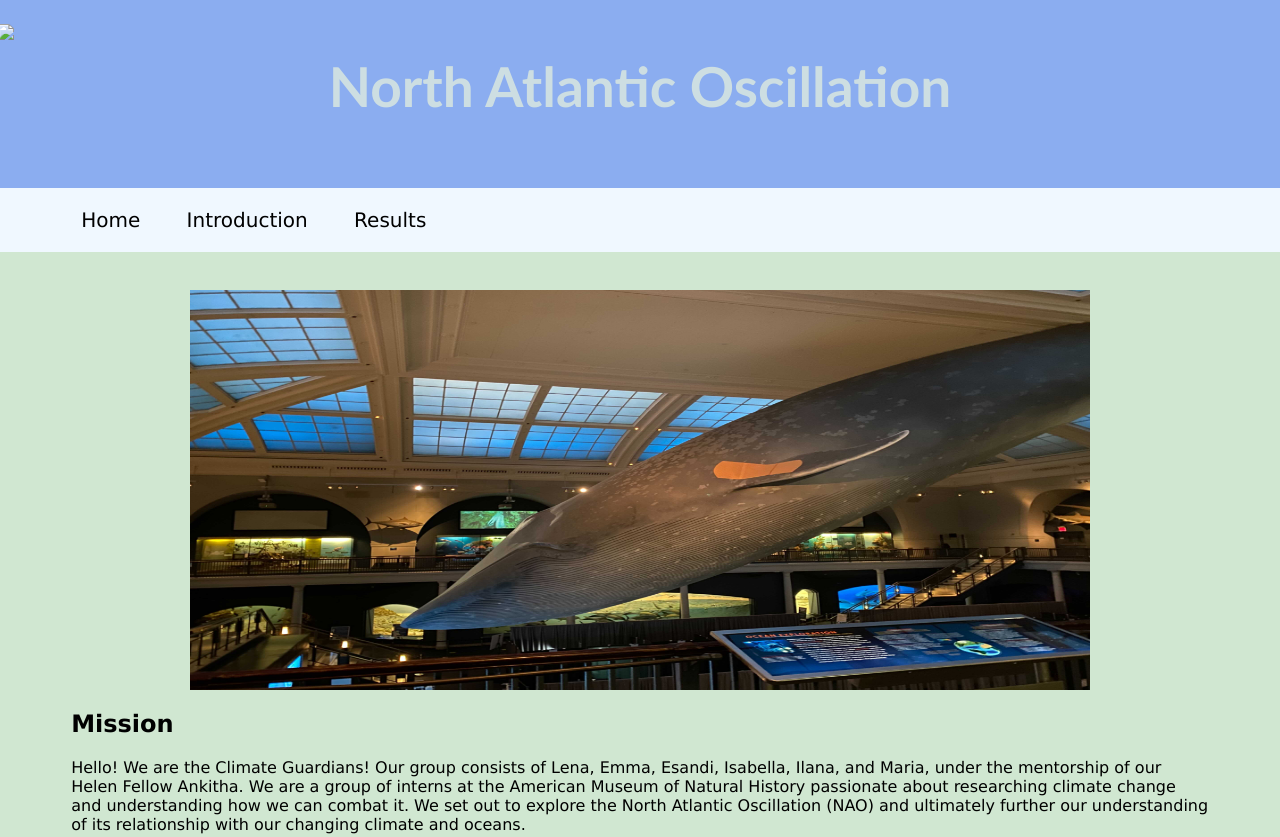
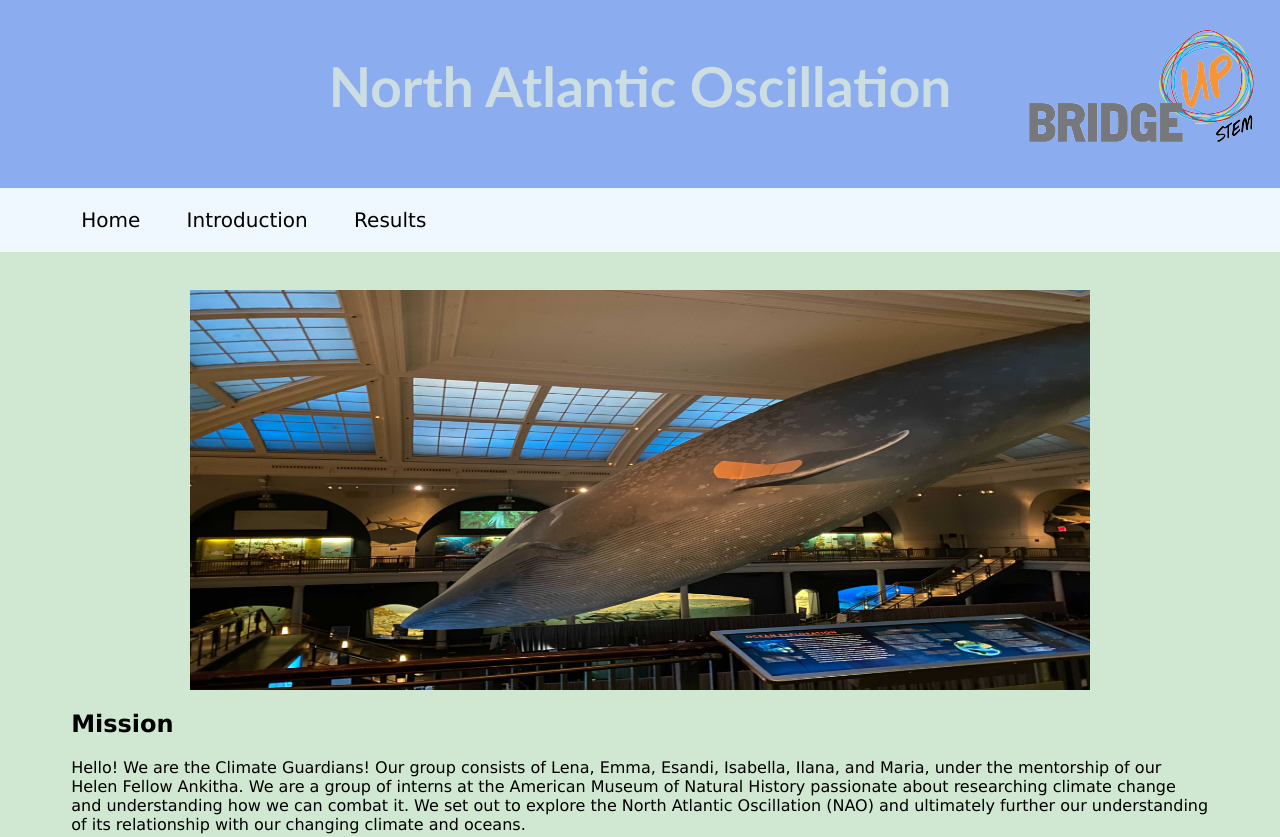
Before and after one commit to ankithakannad/BridgeUP_ClimateGuardians_Website, a plain HTML site: page index.html in a window 1280 px wide. Shown: the top 837 px of the page. Drawn offline with Linux system fonts and the light colour scheme; the site is published under a folder, as on GitHub Pages, so addresses that start at the root find nothing.

Commit message:
updated website styling

```diff
--- a/index.html
+++ b/index.html
@@ -15,7 +15,7 @@
         <br>
         <br>
         <h1>North Atlantic Oscillation</h1>
-        <a href="https://www.amnh.org/learn-teach/teens/brown-scholars" target="_blank" rel="noopener noreferrer"><img src ="/logos/bridgeup_stem_logo_final.png"/></a>
+        <a href="https://www.amnh.org/learn-teach/teens/brown-scholars" target="_blank" rel="noopener noreferrer"><img src ="./logos/bridgeup_stem_logo_final.png"/></a>
         <!-- <section id="title">
         </section>   -->
 
```
Also changed, not shown: introduction.html (+1 -1 lines), results.html (+1 -1 lines).
